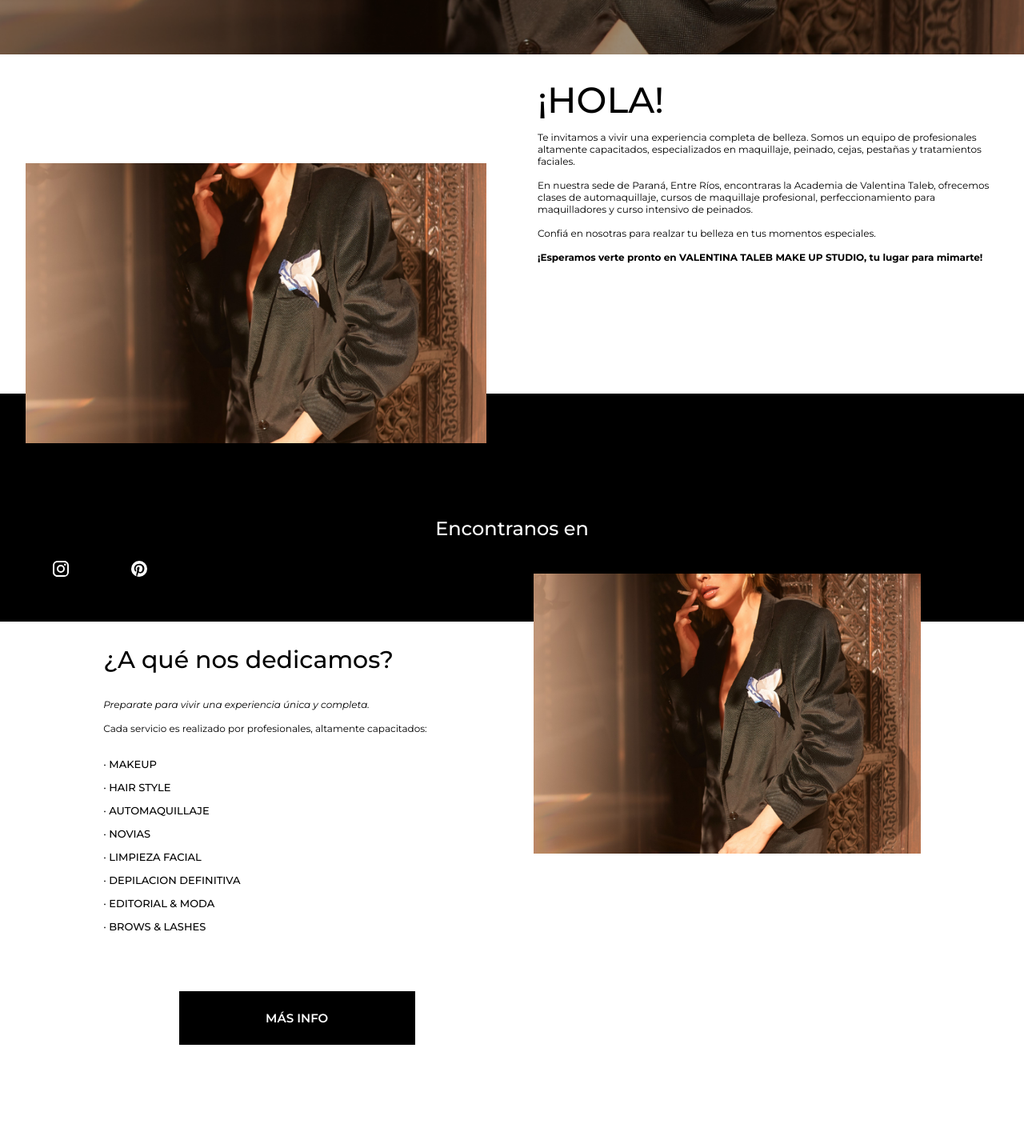
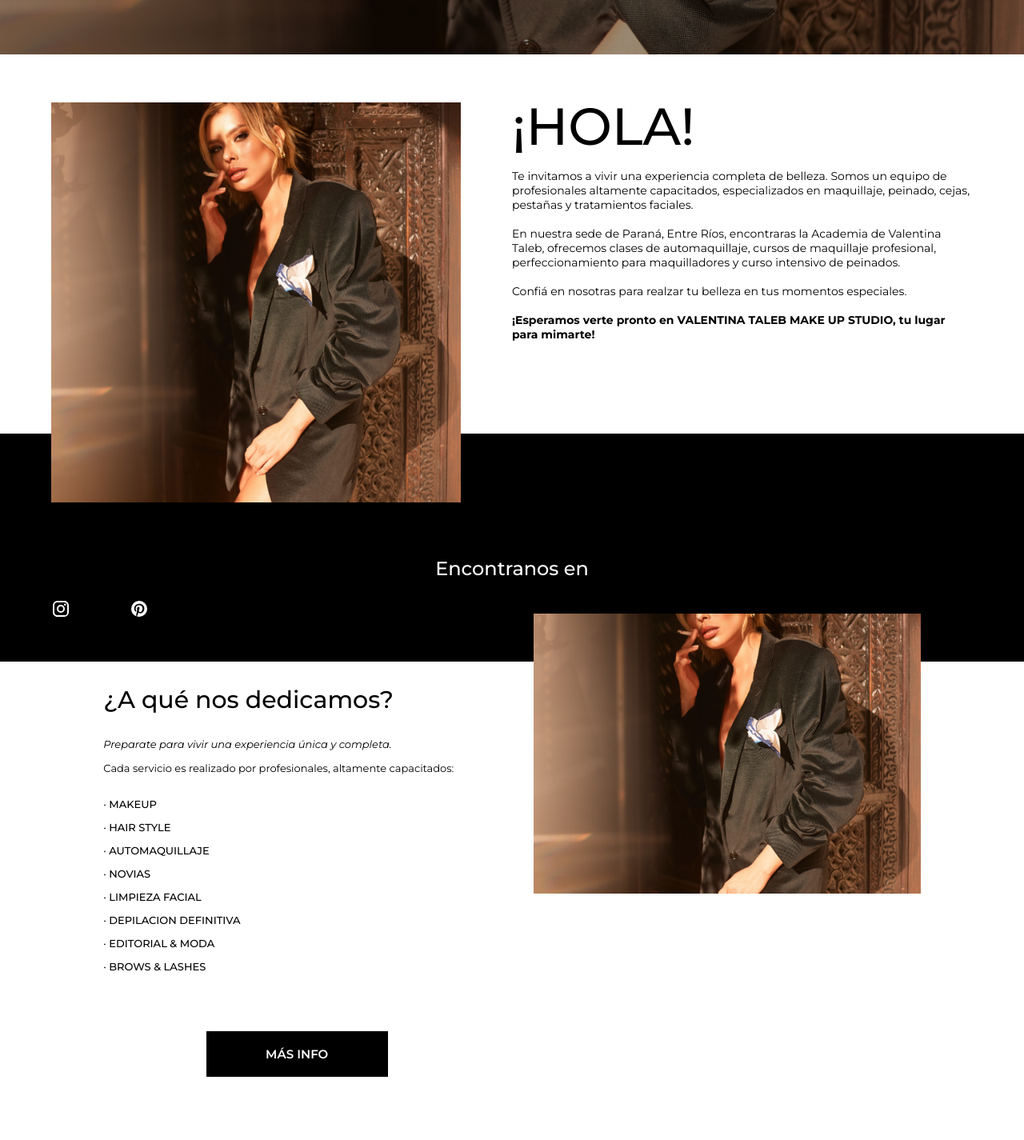
Before and after one commit to justinait/vtaleb, a React (Vite) app: page / in a window 1280 px wide. Shown: the part 700-2125 px from the top of the page at 80% size. Built offline with nearby package versions, Linux system fonts and the light colour scheme.

Commit message:
css tablet grande

```diff
--- a/src/Components/HomeServices/HomeServices.css
+++ b/src/Components/HomeServices/HomeServices.css
@@ -72,3 +72,18 @@
         margin-top: 6%;
     }
 }
+@media(min-width: 1000px){
+
+    .homeServicesText{
+        font-size: 13px;
+    }
+    .button {
+        padding: 4% 1%;
+        width: 17vw;
+    }
+    .heroFinalPhrase{
+        font-size: 45px;
+        width: 60vw;
+        margin: auto;
+    }
+}
--- a/src/Components/Introduction/Introduction.css
+++ b/src/Components/Introduction/Introduction.css
@@ -45,5 +45,21 @@
     }
 }
 @media(min-width:1000px){
-
+    .introTitle{
+        margin: 50px 0 5px 0;
+        font-size: 65px;
+        line-height: normal;
+    }
+    .introText{
+        font-size: 14px;
+    }
+    .introImage {
+        top: 60px;
+        height: 500px;
+        width: 40%;
+    }
+    .introContainer{
+        justify-content: space-evenly;
+        height: 450px;
+    }
 }
```
